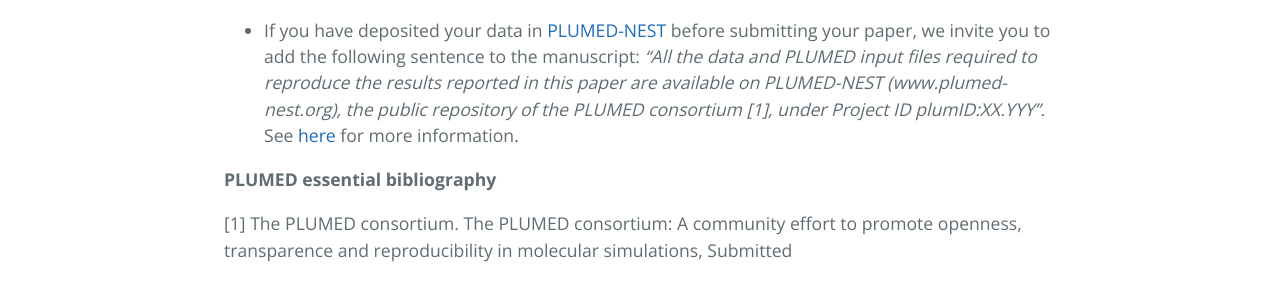
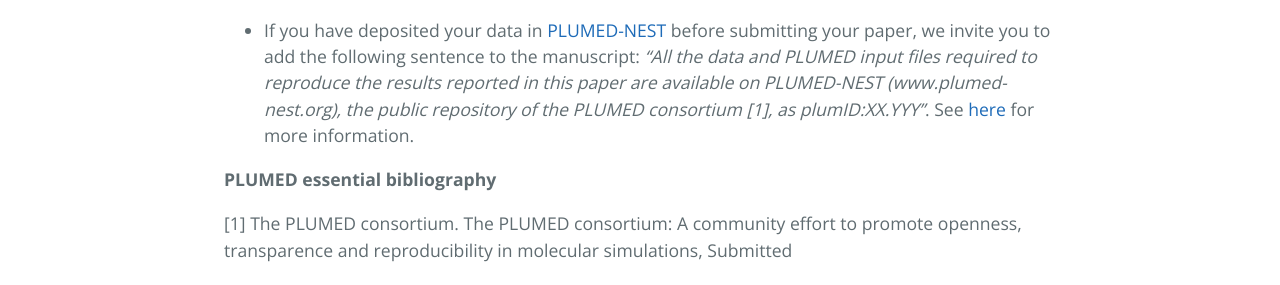
Before and after one commit to plumed/plumed.github.io, a Jekyll site: the page built from cite.md, in a window 1280 px wide. Shown: the part 967-1252 px from the top of the page. Built offline with Jekyll 4.4.1, drawn with Linux system fonts in a browser that asks for light colours; our own code applies the rules of GitHub Pages for plain Markdown files; the repository's description, which GitHub fills in, is left out.

Commit message:
remove Project ID

```diff
--- a/cite.md
+++ b/cite.md
@@ -9,7 +9,7 @@ The development of the PLUMED open source library is not only the hard work of a
 
 - If you use one of the indepedent PLUMED modules or some specific PLUMED features, please also cite the appropriate reference(s). You can find a complete list of suggested references in the PLUMED log file;
 
-- If you have deposited your data in [PLUMED-NEST](http://www.plumed-nest.org) before submitting your paper, we invite you to add the following sentence to the manuscript: *"All the data and PLUMED input files required to reproduce the results reported in this paper are available on PLUMED-NEST (www.plumed-nest.org), the public repository of the PLUMED consortium [1], under Project ID plumID:XX.YYY"*. See [here](http://www.plumed-nest.org/cite.html) for more information.
+- If you have deposited your data in [PLUMED-NEST](http://www.plumed-nest.org) before submitting your paper, we invite you to add the following sentence to the manuscript: *"All the data and PLUMED input files required to reproduce the results reported in this paper are available on PLUMED-NEST (www.plumed-nest.org), the public repository of the PLUMED consortium [1], as plumID:XX.YYY"*. See [here](http://www.plumed-nest.org/cite.html) for more information.
 
 **PLUMED essential bibliography**
 
```
